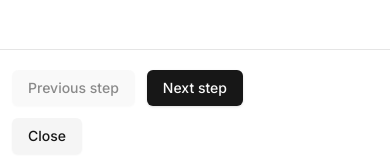
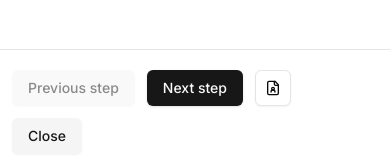
Before and after one commit to Anup4944/resume-builder, a Next.js app: page /editor in a window 390 px wide. Shown: the part 670-830 px from the top of the page. Built offline with nearby package versions, Linux system fonts and the light colour scheme.

Commit message:
responsive feature added to resume preview on all devices

```diff
--- a/src/app/(main)/editor/Footer.tsx
+++ b/src/app/(main)/editor/Footer.tsx
@@ -1,13 +1,21 @@
 import { Button } from "@/components/ui/button";
 import Link from "next/link";
 import { steps } from "./steps";
+import { FileUserIcon, PenLineIcon } from "lucide-react";
 
 interface FooterProps {
   currentSteps: string;
   setCurrentStep: (step: string) => void;
+  showSmResumePreview: boolean;
+  setShowSmResumePreview: (show: boolean) => void;
 }
 
-export default function Footer({ currentSteps, setCurrentStep }: FooterProps) {
+export default function Footer({
+  currentSteps,
+  setCurrentStep,
+  showSmResumePreview,
+  setShowSmResumePreview,
+}: FooterProps) {
   const previousStep = steps.find(
     (_, index) => steps[index + 1]?.key === currentSteps,
   )?.key;
@@ -34,6 +42,17 @@
           >
             Next step
           </Button>
+          <Button
+            variant={"outline"}
+            size={"icon"}
+            onClick={() => setShowSmResumePreview(!showSmResumePreview)}
+            className="md:hidden"
+            title={
+              showSmResumePreview ? "Show input form" : "Show resume preview"
+            }
+          >
+            {showSmResumePreview ? <PenLineIcon /> : <FileUserIcon />}
+          </Button>
         </div>
         <div className="flex items-center gap-3">
           <Button variant={"secondary"} asChild>
--- a/src/app/(main)/editor/ResumeEditor.tsx
+++ b/src/app/(main)/editor/ResumeEditor.tsx
@@ -7,11 +7,13 @@
 import { useState } from "react";
 import { ResumeValues } from "@/lib/validation";
 import ResumePreviewSection from "./ResumePreviewSection";
+import { cn } from "@/lib/utils";
 
 export default function ResumeEditor() {
   const searchParams = useSearchParams();
 
   const [resumeDt, setResumeDt] = useState<ResumeValues>({});
+  const [showSmResumePreview, setShowSmResumePreview] = useState(false);
 
   const currentStep = searchParams.get("step") || steps[0].key;
 
@@ -35,17 +37,31 @@
       </header>
       <main className="relative grow">
         <div className="absolute bottom-0 top-0 flex w-full">
-          <div className="w-full space-y-6 overflow-y-auto p-3 md:w-1/2">
+          <div
+            className={cn(
+              "w-full space-y-6 overflow-y-auto p-3 md:block md:w-1/2",
+              showSmResumePreview && "hidden",
+            )}
+          >
             <BreadCrumbs currentSteps={currentStep} setCurrentStep={setStep} />
             {FormComponent && (
               <FormComponent resumeDt={resumeDt} setResumeDt={setResumeDt} />
             )}
           </div>
           <div className="grow md:border-r" />
-          <ResumePreviewSection resumeDt={resumeDt} setResumeDt={setResumeDt} />
+          <ResumePreviewSection
+            resumeDt={resumeDt}
+            setResumeDt={setResumeDt}
+            className={cn(showSmResumePreview && "flex")}
+          />
         </div>
       </main>
-      <Footer currentSteps={currentStep} setCurrentStep={setStep} />
+      <Footer
+        currentSteps={currentStep}
+        setCurrentStep={setStep}
+        showSmResumePreview={showSmResumePreview}
+        setShowSmResumePreview={setShowSmResumePreview}
+      />
     </div>
   );
 }
--- a/src/app/(main)/editor/ResumePreviewSection.tsx
+++ b/src/app/(main)/editor/ResumePreviewSection.tsx
@@ -2,18 +2,23 @@
 import { ResumeValues } from "@/lib/validation";
 import ColorPicker from "./ColorPicker";
 import BorderStyleBtn from "./BorderStyleBtn";
+import { cn } from "@/lib/utils";
 
 interface ResumePreviewSectionProps {
   resumeDt: ResumeValues;
   setResumeDt: (data: ResumeValues) => void;
+  className?: string;
 }
 
 export default function ResumePreviewSection({
   resumeDt,
   setResumeDt,
+  className,
 }: ResumePreviewSectionProps) {
   return (
-    <div className="group relative hidden w-1/2 md:flex">
+    <div
+      className={cn("group relative hidden w-full md:flex md:w-1/2", className)}
+    >
       <div className="absolute left-1 top-1 flex flex-none flex-col gap-3 opacity-50 transition-opacity group-hover:opacity-100 lg:left-3 lg:top-3 xl:opacity-100">
         <ColorPicker
           color={resumeDt.colorHex}
--- a/src/app/(main)/editor/forms/PersonalInfoForm.tsx
+++ b/src/app/(main)/editor/forms/PersonalInfoForm.tsx
@@ -10,8 +10,9 @@
   FormMessage,
 } from "@/components/ui/form";
 import { Input } from "@/components/ui/input";
-import { useEffect } from "react";
+import { useEffect, useRef } from "react";
 import { EditorFormProps } from "@/lib/types";
+import { Button } from "@/components/ui/button";
 
 export default function PersonalInfoForm({
   resumeDt,
@@ -42,6 +43,8 @@
     return unsubscribe;
   }, [form, resumeDt, setResumeDt]);
 
+  const photoRef = useRef<HTMLInputElement>(null);
+
   return (
     <div className="mx-auto max-w-xl space-y-6">
       <div className="space-y-1.5 text-center">
@@ -56,6 +59,7 @@
             render={({ field: { value, ...fieldValues } }) => (
               <FormItem>
                 <FormLabel>Your photo</FormLabel>
+                <div className="flex items-center gap-2">
                   <FormControl>
                     <Input
                       {...fieldValues}
@@ -65,8 +69,22 @@
                         const file = e.target.files?.[0];
                         fieldValues.onChange(file);
                       }}
+                      ref={photoRef}
                     />
                   </FormControl>
+                  <Button
+                    variant={"secondary"}
+                    type="button"
+                    onClick={() => {
+                      fieldValues.onChange(null);
+                      if (photoRef.current) {
+                        photoRef.current.value = "";
+                      }
+                    }}
+                  >
+                    Remove
+                  </Button>
+                </div>
                 <FormMessage />
               </FormItem>
             )}
```
Lines whose indentation alone changed are shown as unchanged.
